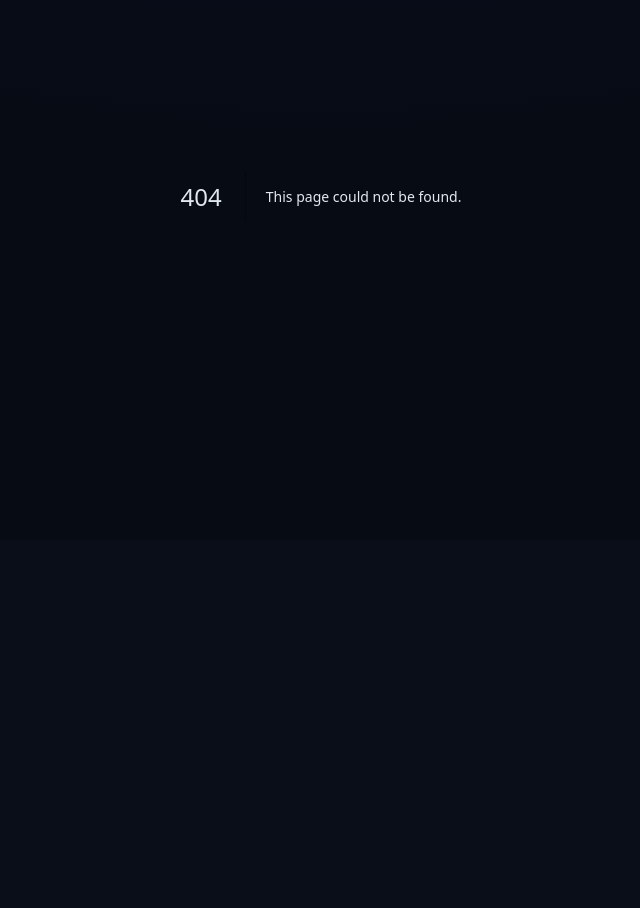
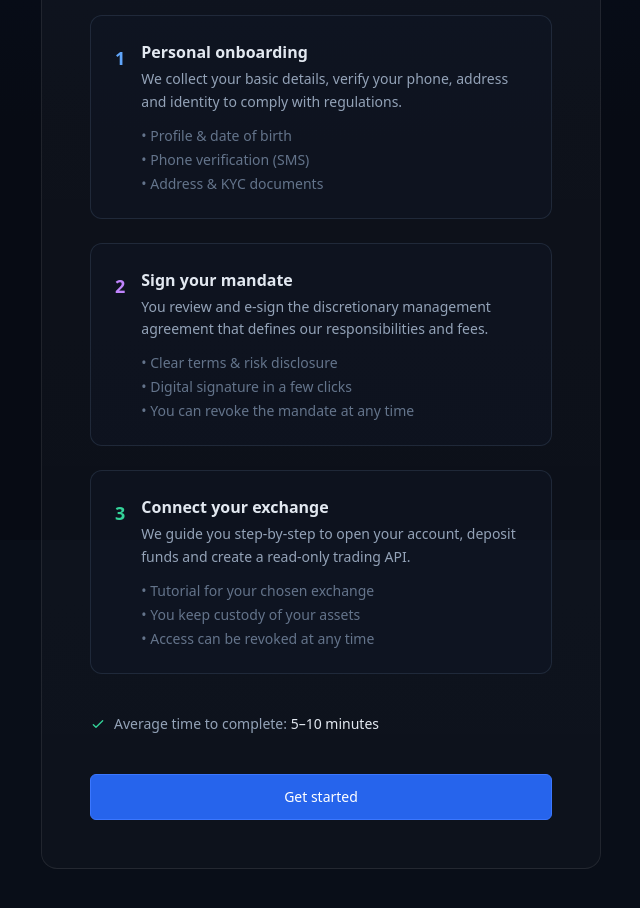
Before and after one commit to montelioncapital/montelion-app-v1, a Next.js app: page /get-started in a window 1280 px wide. Before the commit this address had no page. Shown: the part 260-1168 px from the top of the page, without its empty margins (319-959 px from the left). Before the commit the page ends 912 px from the top, so only its background shows below. Built offline with nearby package versions, Linux system fonts and the light colour scheme.

Commit message:
Create page.jsx

```diff
--- /dev/null
+++ b/app/get-started/page.jsx
@@ -0,0 +1,117 @@
+"use client";
+
+import { useRouter } from "next/navigation";
+
+export default function GetStartedPage() {
+  const router = useRouter();
+
+  return (
+    <div className="mc-card">
+      <div className="mc-section text-left space-y-10">
+        {/* Titre */}
+        <div>
+          <h1 className="mc-title mb-3">Let’s get you fully set up</h1>
+          <p className="text-slate-400 text-base leading-relaxed max-w-xl">
+            In a few minutes, you&apos;ll be ready to let Montelion trade on
+            your exchange account while you keep full control of your funds.
+          </p>
+        </div>
+
+        {/* Étapes en vertical */}
+        <div className="space-y-6">
+          {/* Étape 1 */}
+          <div className="border border-slate-700/50 bg-slate-900/40 rounded-xl p-6">
+            <div className="flex items-start gap-4">
+              <div className="text-blue-400 text-lg font-semibold mt-1">1</div>
+              <div>
+                <h3 className="text-slate-200 font-semibold mb-1">
+                  Personal onboarding
+                </h3>
+                <p className="text-slate-400 text-sm leading-relaxed">
+                  We collect your basic details, verify your phone, address and
+                  identity to comply with regulations.
+                </p>
+                <ul className="mt-3 text-sm text-slate-500 space-y-1">
+                  <li>• Profile &amp; date of birth</li>
+                  <li>• Phone verification (SMS)</li>
+                  <li>• Address &amp; KYC documents</li>
+                </ul>
+              </div>
+            </div>
+          </div>
+
+          {/* Étape 2 */}
+          <div className="border border-slate-700/50 bg-slate-900/40 rounded-xl p-6">
+            <div className="flex items-start gap-4">
+              <div className="text-purple-400 text-lg font-semibold mt-1">2</div>
+              <div>
+                <h3 className="text-slate-200 font-semibold mb-1">
+                  Sign your mandate
+                </h3>
+                <p className="text-slate-400 text-sm leading-relaxed">
+                  You review and e-sign the discretionary management agreement
+                  that defines our responsibilities and fees.
+                </p>
+                <ul className="mt-3 text-sm text-slate-500 space-y-1">
+                  <li>• Clear terms &amp; risk disclosure</li>
+                  <li>• Digital signature in a few clicks</li>
+                  <li>• You can revoke the mandate at any time</li>
+                </ul>
+              </div>
+            </div>
+          </div>
+
+          {/* Étape 3 */}
+          <div className="border border-slate-700/50 bg-slate-900/40 rounded-xl p-6">
+            <div className="flex items-start gap-4">
+              <div className="text-emerald-400 text-lg font-semibold mt-1">
+                3
+              </div>
+              <div>
+                <h3 className="text-slate-200 font-semibold mb-1">
+                  Connect your exchange
+                </h3>
+                <p className="text-slate-400 text-sm leading-relaxed">
+                  We guide you step-by-step to open your account, deposit funds
+                  and create a read-only trading API.
+                </p>
+                <ul className="mt-3 text-sm text-slate-500 space-y-1">
+                  <li>• Tutorial for your chosen exchange</li>
+                  <li>• You keep custody of your assets</li>
+                  <li>• Access can be revoked at any time</li>
+                </ul>
+              </div>
+            </div>
+          </div>
+        </div>
+
+        {/* Temps moyen */}
+        <div className="flex items-center gap-2 text-slate-400 text-sm">
+          <svg
+            xmlns="http://www.w3.org/2000/svg"
+            className="h-4 w-4 text-emerald-400"
+            fill="none"
+            viewBox="0 0 24 24"
+            stroke="currentColor"
+            strokeWidth={2}
+          >
+            <path strokeLinecap="round" strokeLinejoin="round" d="M5 13l4 4L19 7" />
+          </svg>
+          <span>
+            Average time to complete:{" "}
+            <span className="text-slate-200 font-medium">5–10 minutes</span>
+          </span>
+        </div>
+
+        {/* Bouton Get started */}
+        <button
+          type="button"
+          className="mc-btn mc-btn-primary w-full py-3"
+          onClick={() => router.push("/onboarding")}
+        >
+          Get started
+        </button>
+      </div>
+    </div>
+  );
+}
```
